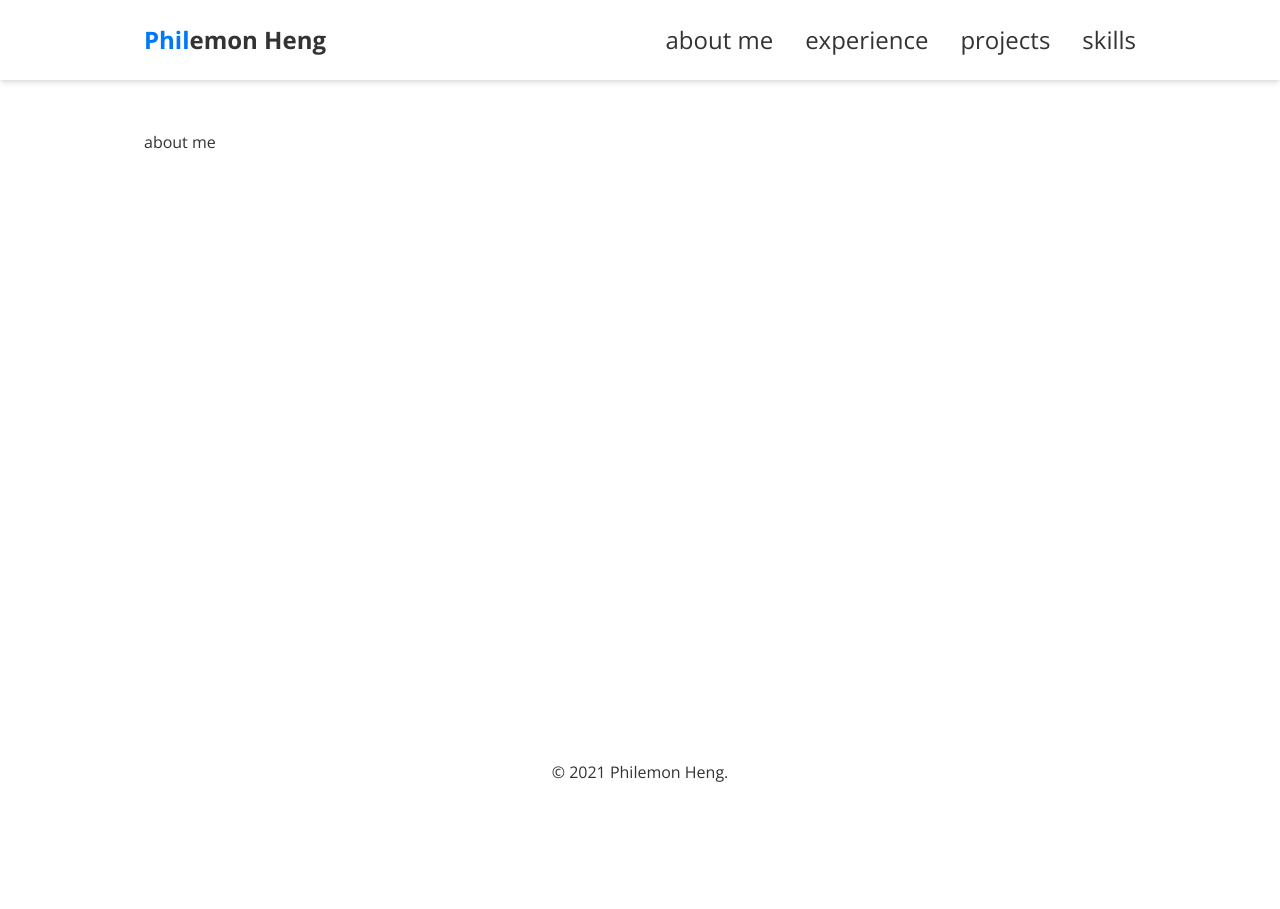
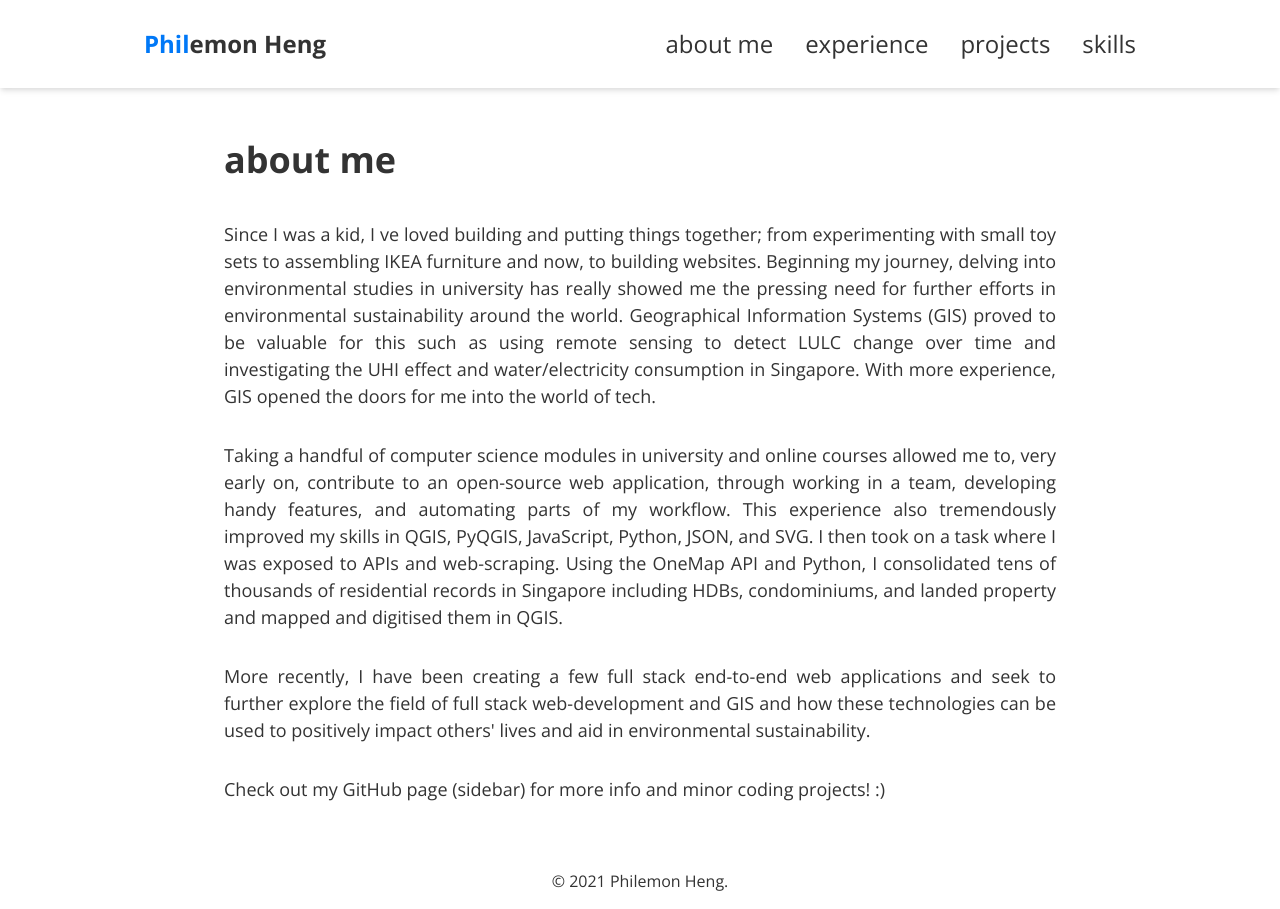
Before and after one commit to fillingthemoon/personal-website-02, a Next.js app: page / in a window 1280 px wide. Before the commit the page ends 800 px from the top, so only its background shows below. Built offline with nearby package versions, Linux system fonts and the light colour scheme.

Commit message:
complete about us

```diff
--- a/components/layout/navbar.js
+++ b/components/layout/navbar.js
@@ -50,7 +50,7 @@ const NavBar = () => {
   const { isOpen, onOpen, onClose } = useDisclosure()
 
   return (
-    <Box shadow='md' py={2}>
+    <Box shadow='md' py={3}>
       <Container maxW="container.lg">
         <Flex h={16} alignItems={'center'} justify={'space-between'}>
           <IconButton
--- a/pages/index.js
+++ b/pages/index.js
@@ -1,13 +1,54 @@
 import Head from 'next/head'
+import { Heading, Text, Stack, Box } from '@chakra-ui/react'
 
 const Home = () => {
   return (
-    <div>
+    <Box px={{ base: '4', md: '20' }}>
       <Head>
         <title>about me</title>
       </Head>
-      about me
-    </div>
+      <Heading mb={10}>about me</Heading>
+      <Stack
+        fontSize='lg'
+        spacing={8}
+        textAlign='justify'
+      >
+        <Text>
+          Since I was a kid, I&nbsp;ve loved building and putting things together;
+          from experimenting with small toy sets to assembling IKEA furniture
+          and now, to building websites. Beginning my journey, delving into
+          environmental studies in university has really showed me the pressing
+          need for further efforts in environmental sustainability around the
+          world. Geographical Information Systems (GIS) proved to be valuable
+          for this such as using remote sensing to detect LULC change over time
+          and investigating the UHI effect and water/electricity consumption in
+          Singapore. With more experience, GIS opened the doors for me into the
+          world of tech.
+        </Text>
+        <Text>
+          Taking a handful of computer science modules in university and online
+          courses allowed me to, very early on, contribute to an open-source web
+          application, through working in a team, developing handy features, and
+          automating parts of my workflow. This experience also tremendously
+          improved my skills in QGIS, PyQGIS, JavaScript, Python, JSON, and SVG.
+          I then took on a task where I was exposed to APIs and web-scraping.
+          Using the OneMap API and Python, I consolidated tens of thousands of
+          residential records in Singapore including HDBs, condominiums, and
+          landed property and mapped and digitised them in QGIS.
+        </Text>
+        <Text>
+          More recently, I have been creating a few full stack end-to-end web
+          applications and seek to further explore the field of full stack
+          web-development and GIS and how these technologies can be used to
+          positively impact others' lives and aid in environmental
+          sustainability.
+        </Text>
+        <Text>
+          Check out my GitHub page (sidebar) for more info and minor coding
+          projects! :)
+        </Text>
+      </Stack>
+    </Box>
   )
 }
 
--- a/theme.js
+++ b/theme.js
@@ -15,7 +15,7 @@ const theme = extendTheme({
   fonts: {
     body: 'Open Sans',
     heading: 'Open Sans',
-  }
+  },
 })
 
 export default theme
```
